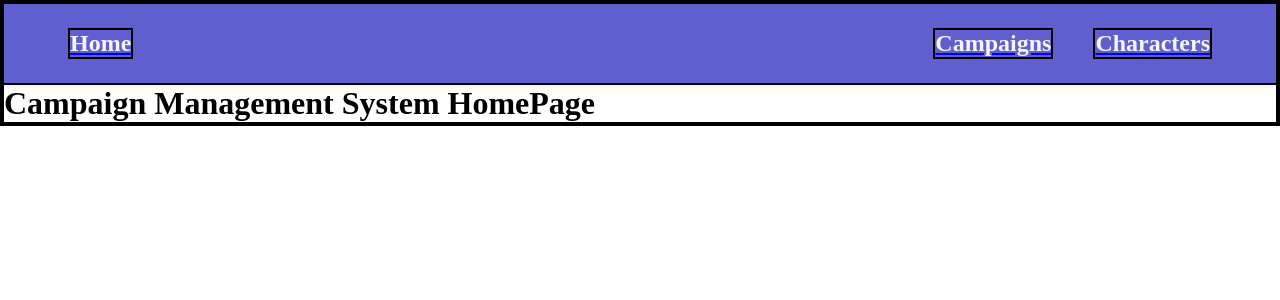
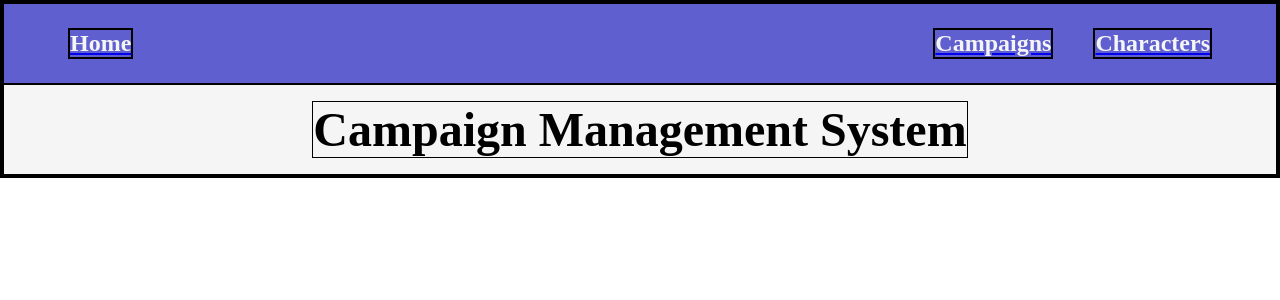
Before and after one commit to Nicholas-Riegel/campaign_manager_2, a React (Vite) app in the folder frontend/: page / in a window 1280 px wide. Shown: the top 300 px of the page. Built offline with nearby package versions, Linux system fonts and the light colour scheme; no server answers; the HTML template or start-up script is replaced by a standard one.

Commit message:
basic styling on homepage

```diff
--- a/frontend/src/components/Home/HomePage.css
+++ b/frontend/src/components/Home/HomePage.css
@@ -0,0 +1,12 @@
+#homepage{
+    display: flex;
+    flex-direction: column;
+    align-items: center;
+    justify-content: center;
+    background-color: #f5f5f5;
+}
+
+#homepage h1{
+    font-size: 3rem;
+    margin: 1rem 0;
+}
--- a/frontend/src/components/Home/HomePage.jsx
+++ b/frontend/src/components/Home/HomePage.jsx
@@ -1,7 +1,10 @@
+import './HomePage.css'
 
 function HomePage() {
   return (
-    <h1>Campaign Management System HomePage</h1>
+    <div id='homepage'>
+      <h1>Campaign Management System</h1>
+    </div>
   )
 }
 
```
